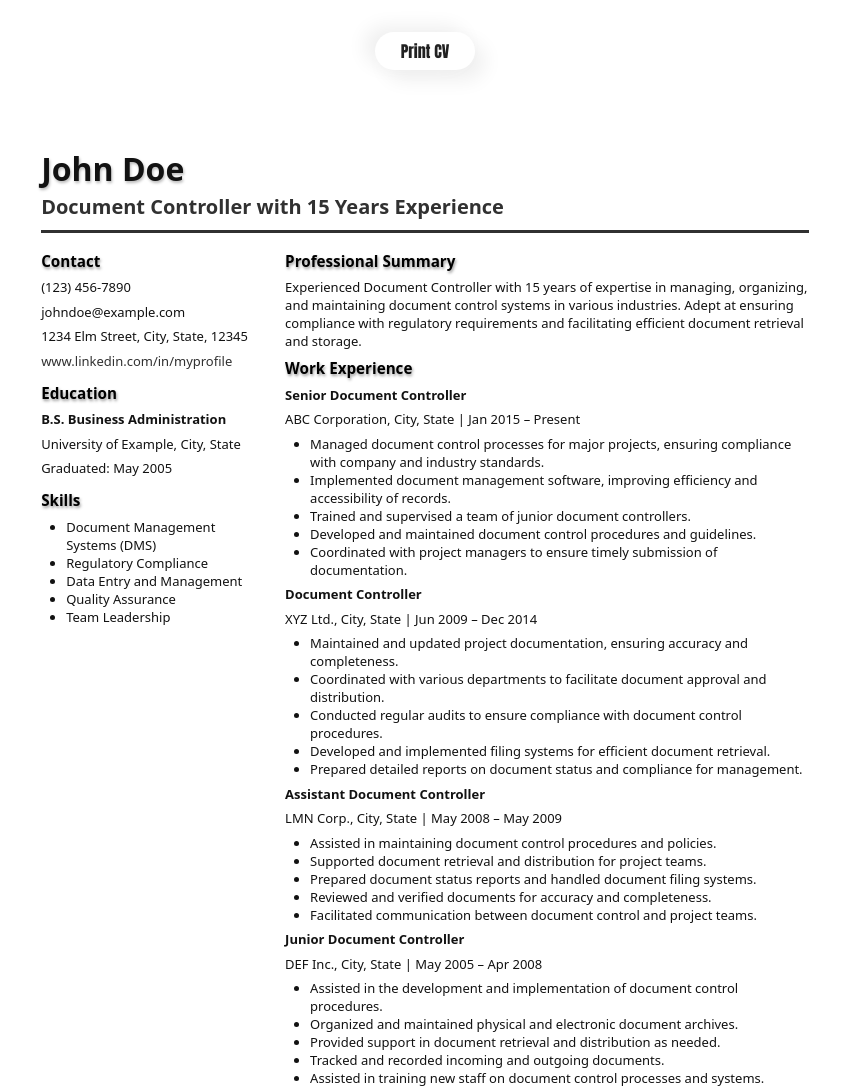
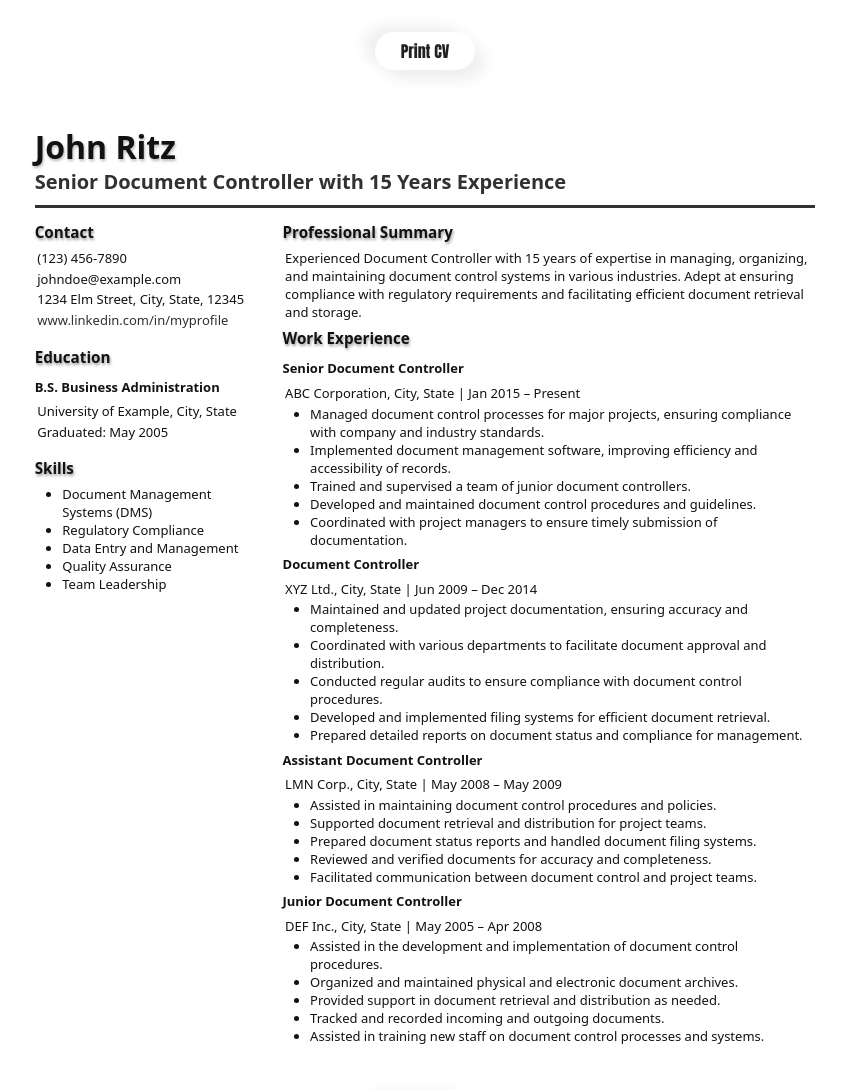
Before and after one commit to xamr0n/cv, a plain HTML site: page cv3.html in a window 1280 px wide. Shown: the top 1090 px of the page, without its empty margins (215-1061 px from the left). Drawn offline with Linux system fonts and the light colour scheme.

Commit message:
Update cv3.html

```diff
--- a/cv3.html
+++ b/cv3.html
@@ -11,44 +11,44 @@
             padding: 0;
         }
         .container {
-            width: 100%;
-            max-width: 21cm; /* 21cm is the width of A4 paper */
+            inline-size: 100%;
+            max-inline-size: 21cm;
             font-size: small;
             color: #121212;
             margin: 0 auto;
-            padding: 1em;
+            padding: 0.5em;
             box-sizing: border-box;
         }
         h1 {
-            margin-top: 2rem;
-            margin-bottom: 0.1em;
+            margin-block-start: 1rem;
+            margin-block-end: 0;
             font-size: 2rem;
             text-shadow: 1px 2px 3px #bbb;
         }
         h2 {
-            margin-top: 0;
-            margin-bottom: 0.1em;
+            margin-block-start: 0;
+            margin-block-end: 0.1em;
             font-size: 1.25rem;
             color: #313131;
         }
         h3 {
-            margin: 0.5em 0;
-            color: #000;
+            margin-block-start: 0;
+            margin-block-end: 0;
+            padding: 0.3em 0;
             text-shadow: 1px 2px 3px #999;
         }
         h4 {
             margin: 0.5em 0;
         }
         p, ul {
-            margin: 0.5em 0;
-            padding: 0;
+            margin: 0.2em;
         }
         ul {
             list-style-type: disc;
-            padding-left: 25px;
+            padding-inline-start: 25px;
         }
         .section {
-            margin-bottom: 1em;
+            margin-block-end: 1em;
         }
         .header {
             text-align: start;
@@ -57,12 +57,12 @@
             margin: 0.2em 0;
         }
         .content {
-            max-width: 100%;
+            max-inline-size: 100%;
         }
         .section-title {
-            border-bottom: .15em solid #313131;
-            padding-bottom: 0.5em;
-            margin-bottom: 0.5em;
+            border-block-end: .15em solid #313131;
+            padding-block-end: 0.5em;
+            margin-block-end: 0.5em;
         }
         [contenteditable] {
             outline: 0px solid transparent;
@@ -70,6 +70,7 @@
         .print-button-container {
             display: flex;
             justify-content: center;
+            block-size: fit-content;
             margin: 2em 0;
         }
         .print-button {
@@ -78,7 +79,7 @@
             font-size: medium;
             background-color: #fff;
             border: none;
-            box-shadow: -10px -5px 20px #eee, 10px 10px 20px #efefef;
+            box-shadow: -10px -5px 15px #eee, 10px 10px 15px #efefef;
             width: 100px;
             height: 38px;
             padding: 0;
@@ -161,8 +162,8 @@
     </div>
     <div class="container">
         <div class="header">
-            <h1 contenteditable="true">John Doe</h1>
-            <h2 class="section-title" contenteditable="true">Document Controller with 15 Years Experience</h2>
+            <h1 contenteditable="true">John Ritz</h1>
+            <h2 class="section-title" contenteditable="true">Senior Document Controller with 15 Years Experience</h2>
         </div>
         <div class="columns">
             <div class="column-30">
```
